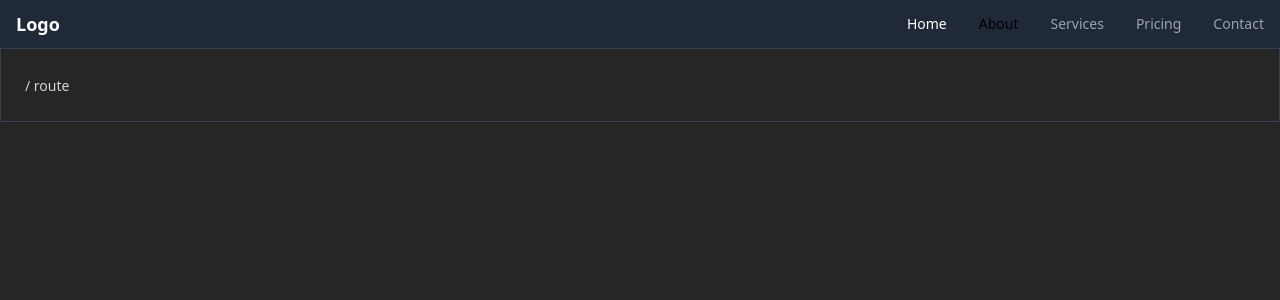
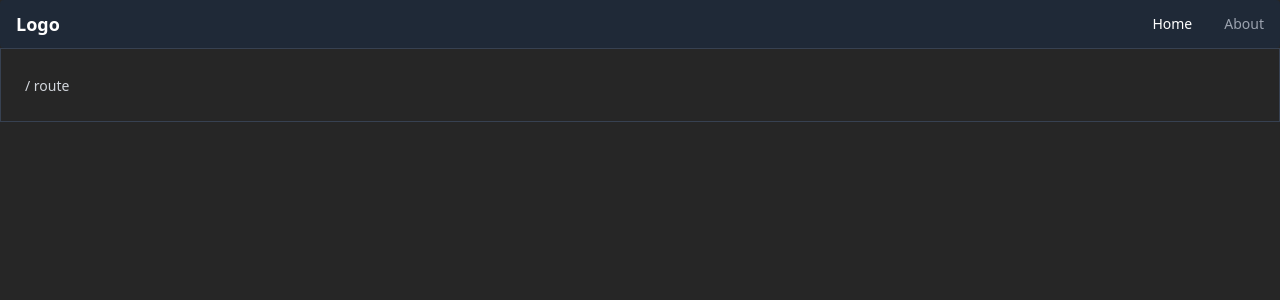
Before and after one commit to edadma/react-tailwind, a React (Create React App) app: page / in a window 1280 px wide. Shown: the top 300 px of the page. Built offline with nearby package versions, Linux system fonts and the light colour scheme.

Commit message:
code Navbar

```diff
--- a/src/Email.tsx
+++ b/src/Email.tsx
@@ -6,6 +6,7 @@ import { Table, TableColumn } from './Table'
 import { ThemeProvider } from './ThemeProvider'
 import { ModeProvider } from './ModeProvider'
 import { Text } from './Text'
+import { NavLink } from './NavLink'
 
 const data = [
   {
@@ -144,7 +145,9 @@ export const Email: React.FC = () => {
     <ThemeProvider>
       <ModeProvider>
         <ColLayout>
-          <Navbar />
+          <Navbar>
+            <NavLink to="/">Home</NavLink>
+          </Navbar>
           <RowLayout>
             <Sider width={56}>
               <link rel="stylesheet" href="https://unpkg.com/boxicons@2.0.7/css/boxicons.min.css" />
--- a/src/NavLink.tsx
+++ b/src/NavLink.tsx
@@ -9,7 +9,6 @@ interface NavLinkProps extends Omit<NavLinkRouterProps, 'className'> {
 export const NavLink: FC<NavLinkProps> = (props) => {
   const { children, className, ...other } = props
   const { theme } = useTheme()
-  console.log(theme.component.navlink)
 
   return (
     <NavLinkRouter
--- a/src/Navbar.tsx
+++ b/src/Navbar.tsx
@@ -2,7 +2,7 @@ import React, { FC } from 'react'
 import { Link } from 'react-router-dom'
 import { NavLink } from './NavLink'
 
-export const Navbar: FC = () => (
+export const Navbar: FC<{ children: React.ReactNode }> = ({ children }) => (
   <nav className="bg-white border-gray-200 px-2 sm:px-4 py-2.5 rounded dark:bg-gray-800">
     <div className="container flex flex-wrap justify-between items-center mx-auto">
       <a href="#" className="flex">
@@ -45,41 +45,13 @@ export const Navbar: FC = () => (
       </button>
       <div className="hidden w-full md:block md:w-auto" id="mobile-menu">
         <ul className="flex flex-col mt-4 md:flex-row md:space-x-8 md:mt-0 md:text-sm md:font-medium">
-          <li>
-            <NavLink to="/">Home</NavLink>
-          </li>
-          <li>
-            <Link to="/about" className="">
-              About
-            </Link>
-          </li>
-          <li>
-            <a
-              href="#"
-              className="block py-2 pr-4 pl-3 text-gray-700 border-b border-gray-100 hover:bg-gray-50 md:hover:bg-transparent md:border-0 md:hover:text-blue-700 md:p-0 dark:text-gray-400 md:dark:hover:text-white dark:hover:bg-gray-700 dark:hover:text-white md:dark:hover:bg-transparent dark:border-gray-700"
-            >
-              Services
-            </a>
-          </li>
-          <li>
-            <a
-              href="#"
-              className="block py-2 pr-4 pl-3 text-gray-700 border-b border-gray-100 hover:bg-gray-50 md:hover:bg-transparent md:border-0 md:hover:text-blue-700 md:p-0 dark:text-gray-400 md:dark:hover:text-white dark:hover:bg-gray-700 dark:hover:text-white md:dark:hover:bg-transparent dark:border-gray-700"
-            >
-              Pricing
-            </a>
-          </li>
-          <li>
-            <a
-              href="#"
-              className="block py-2 pr-4 pl-3 text-gray-700 hover:bg-gray-50 md:hover:bg-transparent md:border-0 md:hover:text-blue-700 md:p-0 dark:text-gray-400 md:dark:hover:text-white dark:hover:bg-gray-700 dark:hover:text-white md:dark:hover:bg-transparent"
-            >
-              Contact
-            </a>
-          </li>
+          {React.Children.map(children, (child) => (
+            <li>{child}</li>
+          ))}
         </ul>
       </div>
     </div>
   </nav>
 )
 // home styling: block py-2 pr-4 pl-3 text-white bg-blue-700 rounded md:bg-transparent md:text-blue-700 md:p-0 dark:text-white
+//               className="block py-2 pr-4 pl-3 text-gray-700 border-b border-gray-100 hover:bg-gray-50 md:hover:bg-transparent md:border-0 md:hover:text-blue-700 md:p-0 dark:text-gray-400 md:dark:hover:text-white dark:hover:bg-gray-700 dark:hover:text-white md:dark:hover:bg-transparent dark:border-gray-700"
--- a/src/NavbarDemo.tsx
+++ b/src/NavbarDemo.tsx
@@ -1,15 +1,5 @@
 import React, { FC } from 'react'
-import {
-  ThemeProvider,
-  ModeProvider,
-  Card,
-  Text,
-  Navbar,
-  ColLayout,
-  Content,
-  RowLayout,
-  Sider,
-} from './index'
+import { ThemeProvider, ModeProvider, Card, Text, Navbar, ColLayout, NavLink } from './index'
 import { BrowserRouter, Routes, Route } from 'react-router-dom'
 
 export const NavbarDemo: FC = () => (
@@ -17,8 +7,10 @@ export const NavbarDemo: FC = () => (
     <ModeProvider>
       <BrowserRouter>
         <ColLayout>
-          <Navbar />
-
+          <Navbar>
+            <NavLink to="/">Home</NavLink>
+            <NavLink to="/about">About</NavLink>
+          </Navbar>
           <Card>
             <Routes>
               <Route path="/" element={<Text>/ route</Text>} />
```
Also changed, not shown: 1 other file (tests, documents, lock files or other folders).
